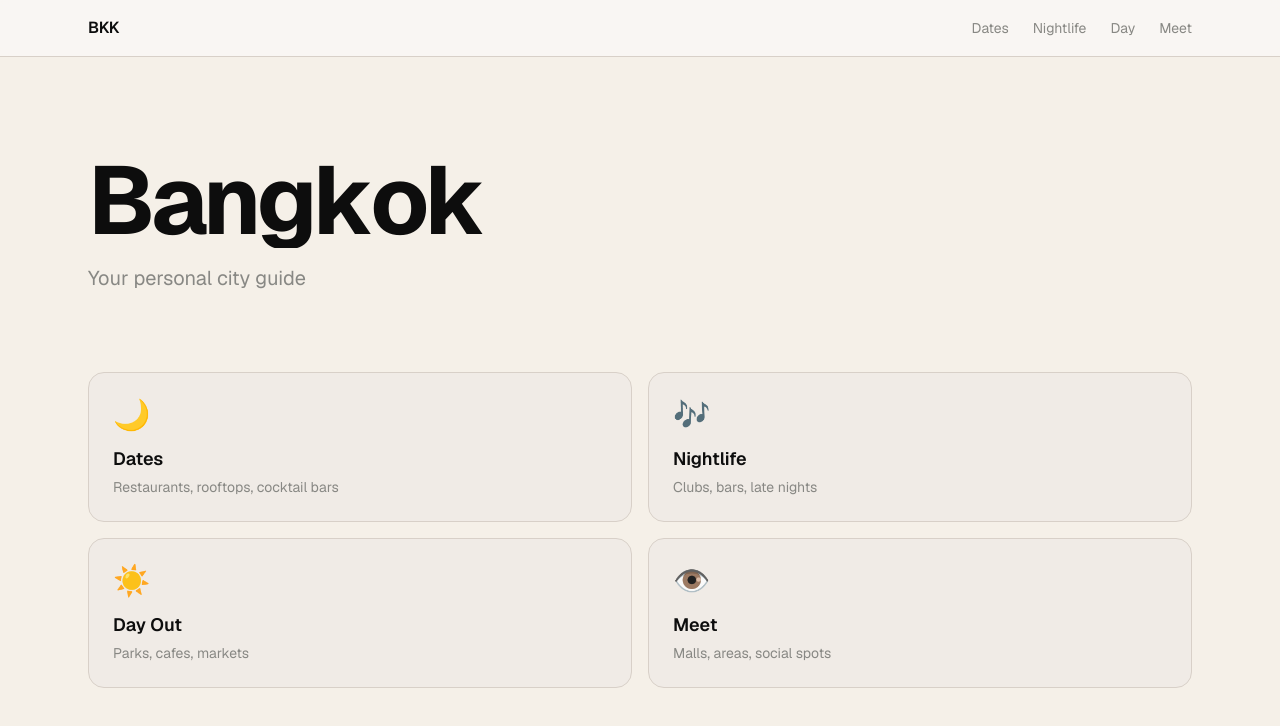
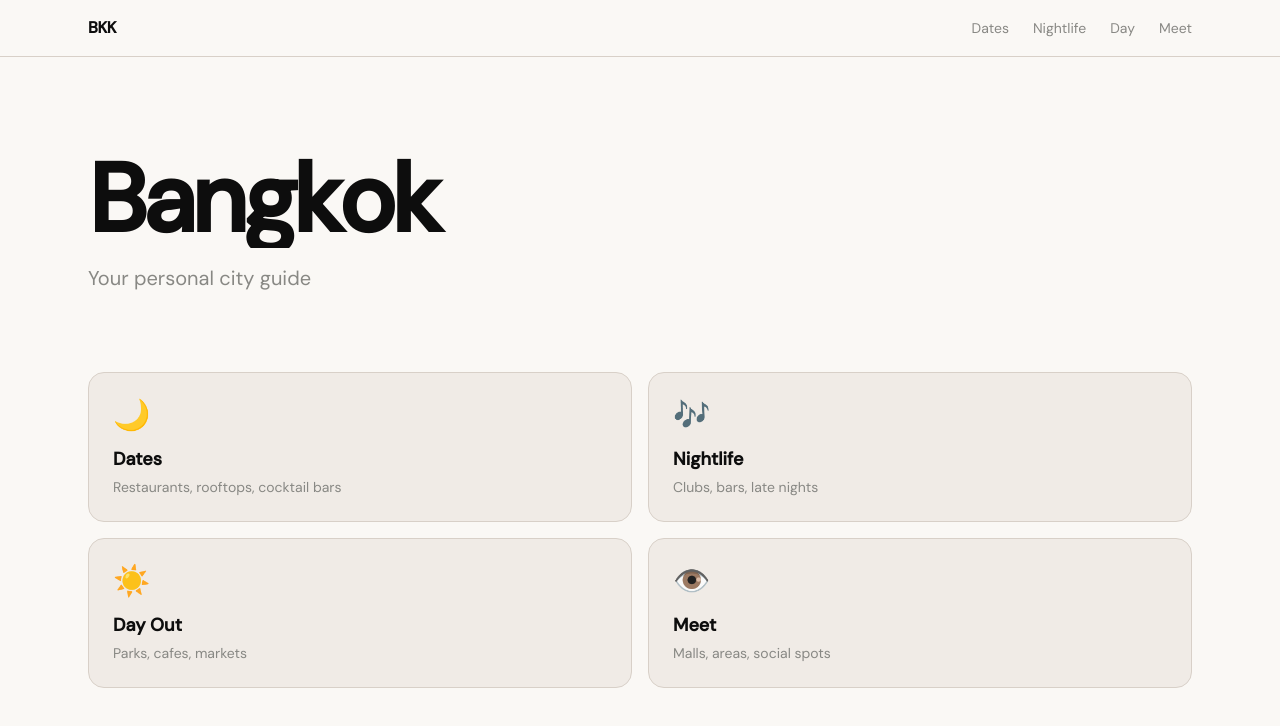
Before and after one commit to tomasvivaldi/bak-spots, a Next.js app: page / in a window 1280 px wide. Shown: the top 726 px of the page. Built offline with nearby package versions, Linux system fonts and the light colour scheme.

Commit message:
style: swap Geist for Cormorant Garamond + DM Sans

```diff
--- a/app/globals.css
+++ b/app/globals.css
@@ -3,18 +3,18 @@
 @tailwind utilities;
 
 :root {
-  --background: #F5F0E8;
-  --surface: #EDE8DC;
-  --foreground: #2C2416;
-  --accent: #8B6914;
-  --muted: #9E9082;
-  --border: #D4CEC4;
+  --background: #FAF8F5;
+  --surface: #F0EBE6;
+  --foreground: #0D0D0D;
+  --accent: #C9A99A;
+  --muted: #888884;
+  --border: #D8D0C8;
 }
 
 body {
   background-color: var(--background);
   color: var(--foreground);
-  font-family: var(--font-geist-sans), sans-serif;
+  font-family: var(--font-dm-sans), system-ui, sans-serif;
 }
 
 .line-clamp-2 {
--- a/app/layout.tsx
+++ b/app/layout.tsx
@@ -1,15 +1,28 @@
 import type { Metadata } from 'next'
-import { GeistSans } from 'geist/font/sans'
+import { Cormorant_Garamond, DM_Sans } from 'next/font/google'
 import './globals.css'
 
+const cormorant = Cormorant_Garamond({
+  variable: '--font-cormorant',
+  subsets: ['latin'],
+  weight: ['300', '400', '500'],
+  style: ['normal', 'italic'],
+})
+
+const dmSans = DM_Sans({
+  variable: '--font-dm-sans',
+  subsets: ['latin'],
+  weight: ['300', '400', '500'],
+})
+
 export const metadata: Metadata = {
-  title: 'Bangkok Hub',
+  title: 'BKK',
   description: 'Your personal Bangkok spot guide',
 }
 
 export default function RootLayout({ children }: { children: React.ReactNode }) {
   return (
-    <html lang="en" className={GeistSans.variable}>
+    <html lang="en" className={`${cormorant.variable} ${dmSans.variable}`}>
       <body>{children}</body>
     </html>
   )
```
